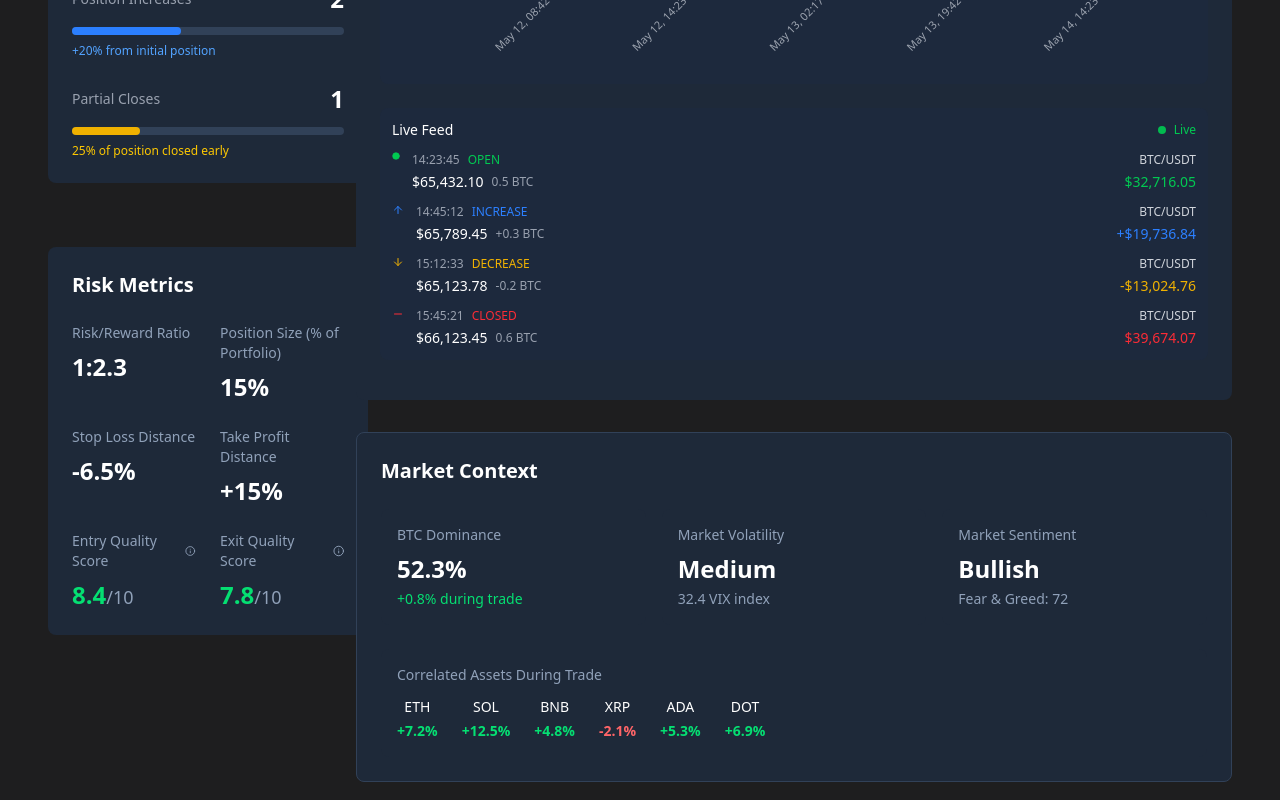
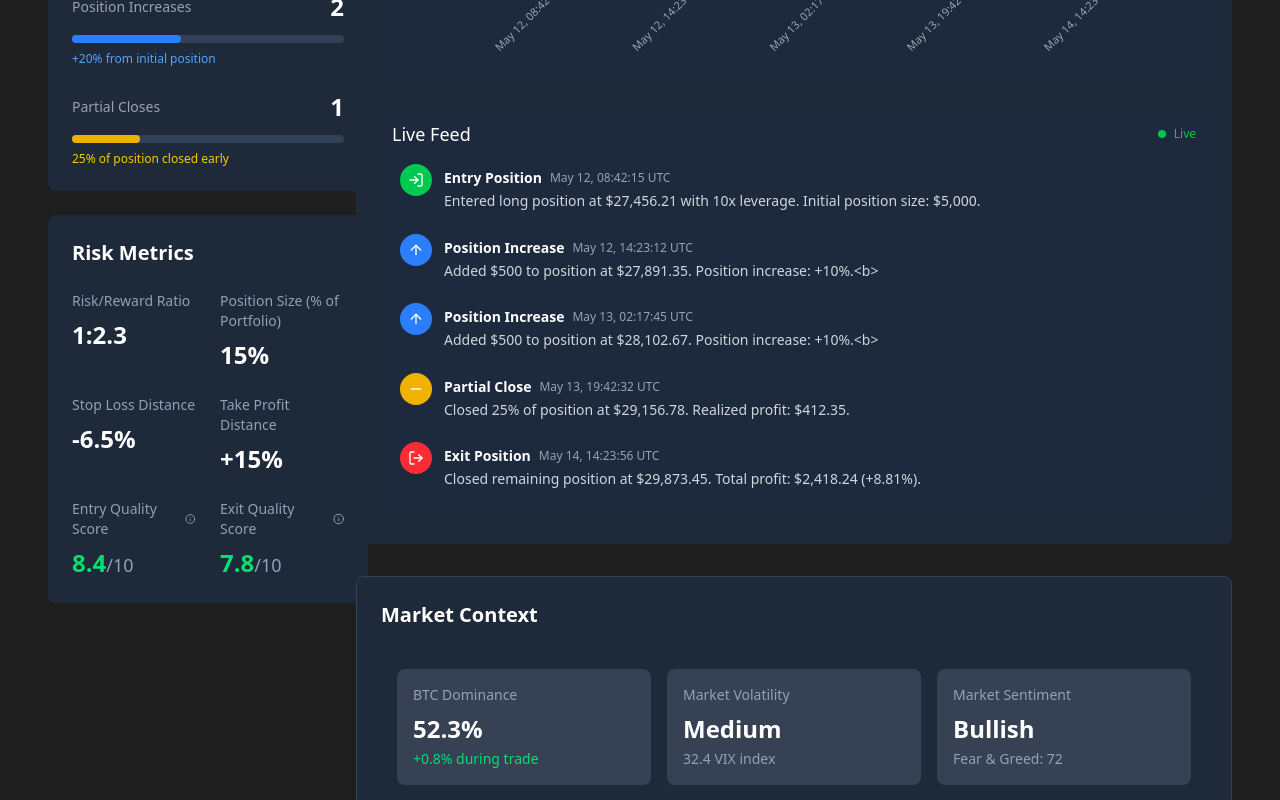
Before and after one commit to adnan-aadi7/Trading, a React (Vite) app in the folder frontend/: page /trade in a window 1280 px wide. Shown: the part 980-1780 px from the top of the page. Built offline with nearby package versions, Linux system fonts and the light colour scheme.

Commit message:
change done

```diff
--- a/frontend/src/common/NavbarUpdated.jsx
+++ b/frontend/src/common/NavbarUpdated.jsx
@@ -99,7 +99,7 @@ const NavbarUpdated = () => {
             </button>
 
             {isTimeDropdownOpen && (
-              <div className="absolute right-0 mt-2 w-24 bg-gray-900 border border-slate-600 rounded-lg shadow-lg z-50">
+              <div className="absolute right-0 mt-2 w-[88px] bg-gray-900 border border-slate-600 rounded-lg shadow-lg z-50">
                 {timeOptions.map((time) => (
                   <button
                     key={time}
--- a/frontend/src/trade/components/Heading.jsx
+++ b/frontend/src/trade/components/Heading.jsx
@@ -3,36 +3,36 @@ import { User, ChevronLeft, ChevronRight } from "lucide-react";
 
 const Heading = () => {
   return (
-    <div className="px-3 sm:px-4 md:px-6 lg:px-[100px] py-4 flex flex-col sm:flex-row items-start sm:items-center justify-between gap-4 sm:gap-0">
+    <div className="px-4 sm:px-6 md:px-8 lg:px-12 py-4 flex flex-col sm:flex-row items-start sm:items-center justify-between gap-4">
       {/* Left side - Title and WIN badge */}
-      <div className="flex items-center space-x-3">
-        <h1 className="text-white text-xl sm:text-2xl font-semibold">
+      <div className="flex items-center gap-2 sm:gap-3">
+        <h1 className="text-white text-lg sm:text-xl md:text-2xl font-semibold">
           Trade Details
         </h1>
-        <span className="bg-green-500 text-white text-xs font-bold px-3 py-1 rounded-full">
+        <span className="bg-green-500 text-white text-xs font-bold px-2 sm:px-3 py-1 rounded-full">
           WIN
         </span>
       </div>
 
       {/* Right side - View Trader Profile and Navigation buttons */}
-      <div className="flex items-center gap-2 sm:space-x-3 w-full sm:w-auto">
+      <div className="flex items-center gap-2 w-full sm:w-auto">
         {/* View Trader Profile Button */}
-        <button className="bg-slate-700 hover:bg-slate-600 text-white px-3 sm:px-4 py-2 rounded-lg flex items-center space-x-2 transition-colors text-sm font-medium flex-1 sm:flex-none">
+        <button className="bg-slate-700 hover:bg-slate-600 text-white px-2 sm:px-4 py-2 rounded-lg flex items-center gap-2 transition-colors text-sm font-medium flex-1 sm:flex-none">
           <User className="w-4 h-4" />
           <span className="hidden sm:inline">View Trader Profile</span>
           <span className="sm:hidden">Profile</span>
         </button>
 
         {/* Navigation Buttons - Hidden on mobile */}
-        <div className="hidden sm:flex items-center space-x-3">
+        <div className="hidden sm:flex items-center gap-2">
           {/* Previous Trade Button */}
-          <button className="bg-slate-700 hover:bg-slate-600 text-white px-4 py-2 rounded-lg flex items-center space-x-2 transition-colors text-sm font-medium">
+          <button className="bg-slate-700 hover:bg-slate-600 text-white px-3 sm:px-4 py-2 rounded-lg flex items-center gap-2 transition-colors text-sm font-medium">
             <ChevronLeft className="w-4 h-4" />
             <span>Previous Trade</span>
           </button>
 
           {/* Next Trade Button */}
-          <button className="bg-slate-700 hover:bg-slate-600 text-white px-4 py-2 rounded-lg flex items-center space-x-2 transition-colors text-sm font-medium">
+          <button className="bg-slate-700 hover:bg-slate-600 text-white px-3 sm:px-4 py-2 rounded-lg flex items-center gap-2 transition-colors text-sm font-medium">
             <span>Next Trade</span>
             <ChevronRight className="w-4 h-4" />
           </button>
--- a/frontend/src/trade/components/MarketContext.jsx
+++ b/frontend/src/trade/components/MarketContext.jsx
@@ -38,11 +38,11 @@ const MarketContext = () => {
       </h2>
 
       {/* Top Metrics Row */}
-      <div className="grid grid-cols-1 sm:grid-cols-3 gap-3 sm:gap-4 mb-4 sm:mb-6">
+      <div className="grid grid-cols-1 sm:grid-cols-3 gap-3 sm:gap-4 mb-4 sm:mb-6   p-3 sm:p-4">
         {topMetrics.map((metric, index) => (
           <div
             key={index}
-            className="bg-gradient-to-br bg-gray-800 p-3 sm:p-4 rounded-lg"
+            className="bg-gradient-to-br bg-gray-700 p-3 sm:p-4 rounded-lg"
           >
             <div className="text-slate-400 text-xs sm:text-sm mb-1 sm:mb-2">
               {metric.title}
@@ -58,7 +58,7 @@ const MarketContext = () => {
       </div>
 
       {/* Correlated Assets Section */}
-      <div className=" bg-gray-800 p-3 sm:p-4 rounded-lg">
+      <div className=" bg-gray-700 rounded-lg border border-slate-600 p-3 sm:p-4">
         <div className="text-slate-400 text-xs sm:text-sm mb-2 sm:mb-3">
           Correlated Assets During Trade
         </div>
--- a/frontend/src/trade/components/PositionDynamics.jsx
+++ b/frontend/src/trade/components/PositionDynamics.jsx
@@ -2,7 +2,7 @@ import React from "react";
 
 export default function PositionDynamics() {
   return (
-    <div className=" bg-gray-800 rounded-lg p-3 sm:p-4 md:p-6 w-full sm:w-80">
+    <div className=" bg-gray-800 rounded-lg p-3 sm:p-4 md:p-6 w-full sm:w-80 mt-2">
       {/* Header */}
       <h2 className="text-white text-lg sm:text-xl font-semibold mb-4 sm:mb-6">
         Position Dynamics
--- a/frontend/src/trade/components/RiskMetrics.jsx
+++ b/frontend/src/trade/components/RiskMetrics.jsx
@@ -40,7 +40,7 @@ const RiskMetrics = () => {
   ];
 
   return (
-    <div className=" bg-gray-800 p-3 sm:p-4 md:p-6 rounded-lg w-full sm:w-80 mt-12">
+    <div className=" bg-gray-800 p-3 sm:p-4 md:p-6 rounded-lg w-full sm:w-80 mt-2">
       <h2 className="text-white text-lg sm:text-xl font-bold mb-4 sm:mb-6">
         Risk Metrics
       </h2>
--- a/frontend/src/trade/components/TradeTimeline.jsx
+++ b/frontend/src/trade/components/TradeTimeline.jsx
@@ -1,5 +1,13 @@
 import React, { useState } from "react";
-import { TrendingUp, ArrowUp, ArrowDown, Circle, Minus } from "lucide-react";
+import {
+  TrendingUp,
+  ArrowUp,
+  ArrowDown,
+  Circle,
+  Minus,
+  LogIn,
+  LogOut,
+} from "lucide-react";
 import {
   BarChart,
   Bar,
@@ -52,51 +60,57 @@ const TradeTimeline = () => {
     },
   ];
 
-  // Live feed data
+  // Live feed data (updated to match image style)
   const liveFeedData = [
     {
       id: 1,
-      time: "14:23:45",
-      type: "open",
-      pair: "BTC/USDT",
-      price: "65,432.10",
-      amount: "0.5 BTC",
-      value: "$32,716.05",
-      color: "text-green-500",
-      icon: <Circle className="w-2 h-2 fill-green-500" />,
+      date: "May 12",
+      time: "08:42:15 UTC",
+      label: "Entry Position",
+      description:
+        "Entered long position at $27,456.21 with 10x leverage. Initial position size: $5,000.",
+      icon: <LogIn className="w-4 h-4 text-white" />,
+      bgColor: "bg-green-500",
     },
     {
       id: 2,
-      time: "14:45:12",
-      type: "increase",
-      pair: "BTC/USDT",
-      price: "65,789.45",
-      amount: "+0.3 BTC",
-      value: "+$19,736.84",
-      color: "text-blue-500",
-      icon: <ArrowUp className="w-3 h-3" />,
+      date: "May 12",
+      time: "14:23:12 UTC",
+      label: "Position Increase",
+      description:
+        "Added $500 to position at $27,891.35. Position increase: +10%.<b>",
+      icon: <ArrowUp className="w-4 h-4 text-white" />,
+      bgColor: "bg-blue-500",
     },
     {
       id: 3,
-      time: "15:12:33",
-      type: "decrease",
-      pair: "BTC/USDT",
-      price: "65,123.78",
-      amount: "-0.2 BTC",
-      value: "-$13,024.76",
-      color: "text-yellow-500",
-      icon: <ArrowDown className="w-3 h-3" />,
+      date: "May 13",
+      time: "02:17:45 UTC",
+      label: "Position Increase",
+      description:
+        "Added $500 to position at $28,102.67. Position increase: +10%.<b>",
+      icon: <ArrowUp className="w-4 h-4 text-white" />,
+      bgColor: "bg-blue-500",
     },
     {
       id: 4,
-      time: "15:45:21",
-      type: "closed",
-      pair: "BTC/USDT",
-      price: "66,123.45",
-      amount: "0.6 BTC",
-      value: "$39,674.07",
-      color: "text-red-500",
-      icon: <Minus className="w-3 h-3" />,
+      date: "May 13",
+      time: "19:42:32 UTC",
+      label: "Partial Close",
+      description:
+        "Closed 25% of position at $29,156.78. Realized profit: $412.35.",
+      icon: <Minus className="w-4 h-4 text-white" />,
+      bgColor: "bg-yellow-500",
+    },
+    {
+      id: 5,
+      date: "May 14",
+      time: "14:23:56 UTC",
+      label: "Exit Position",
+      description:
+        "Closed remaining position at $29,873.45. Total profit: $2,418.24 (+8.81%).",
+      icon: <LogOut className="w-4 h-4 text-white" />,
+      bgColor: "bg-red-500",
     },
   ];
 
@@ -199,40 +213,42 @@ const TradeTimeline = () => {
       {/* Live Feed Section */}
       <div className="bg-slate-800 rounded-lg p-3 mb-4">
         <div className="flex items-center justify-between mb-3">
-          <h3 className="text-white text-sm font-medium">Live Feed</h3>
+          <h3 className="text-white text-lg font-medium">Live Feed</h3>
           <div className="flex items-center gap-2">
             <div className="w-2 h-2 rounded-full bg-green-500 animate-pulse"></div>
             <span className="text-green-500 text-xs">Live</span>
           </div>
         </div>
-        <div className="space-y-3">
-          {liveFeedData.map((event) => (
-            <div key={event.id} className="flex items-start gap-3">
+        <div className="space-y-4">
+          {liveFeedData.map((event, index) => (
+            <div
+              key={event.id}
+              className="flex items-start gap-3 hover:bg-slate-700 rounded-md px-2 py-1 transition-colors duration-200 cursor-pointer"
+            >
+              {/* Icon and Vertical Line */}
               <div className="flex flex-col items-center">
-                <div className={`${event.color}`}>{event.icon}</div>
-                <div className="w-0.5 h-full bg-gray-700"></div>
+                <div
+                  className={`w-8 h-8 rounded-full flex items-center justify-center ${event.bgColor}`}
+                >
+                  {event.icon}
+                </div>
+                {index < liveFeedData.length - 1 && (
+                  <div className="w-0.5 h-full bg-gray-700"></div>
+                )}
               </div>
-              <div className="flex-1">
-                <div className="flex items-center justify-between">
-                  <div className="flex items-center gap-2">
-                    <span className="text-gray-400 text-xs">{event.time}</span>
-                    <span className={`text-xs font-medium ${event.color}`}>
-                      {event.type.toUpperCase()}
-                    </span>
-                  </div>
-                  <span className="text-gray-300 text-xs">{event.pair}</span>
-                </div>
-                <div className="flex items-center justify-between mt-1">
-                  <div className="flex items-center gap-2">
-                    <span className="text-white text-sm">${event.price}</span>
-                    <span className="text-gray-400 text-xs">
-                      {event.amount}
-                    </span>
-                  </div>
-                  <span className={`text-sm font-medium ${event.color}`}>
-                    {event.value}
+              {/* Event Details */}
+              <div className="flex-1 pt-1">
+                <div className="flex items-center gap-2 mb-1">
+                  <span className="text-white text-sm font-semibold">
+                    {event.label}
+                  </span>
+                  <span className="text-gray-400 text-xs">
+                    {event.date}, {event.time}
                   </span>
                 </div>
+                <p className="text-gray-300 text-sm leading-tight">
+                  {event.description}
+                </p>
               </div>
             </div>
           ))}
```
